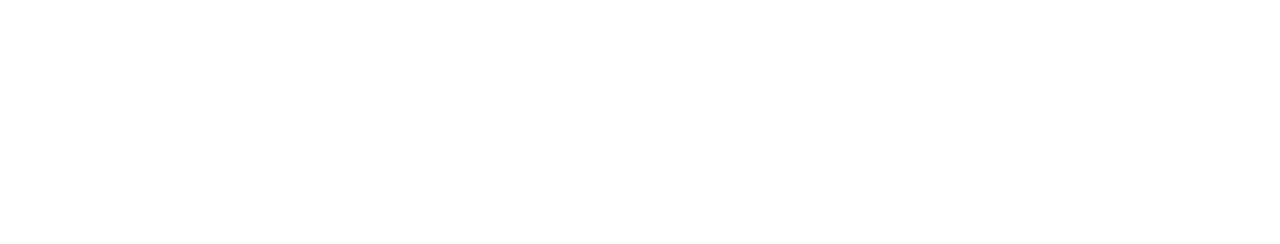
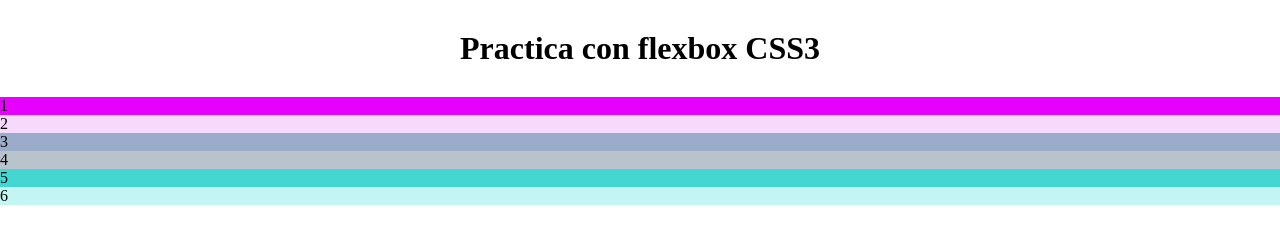
Before and after one commit to DeboraAlejandraGarciaCruz/maquetados_grid_template, a plain HTML site: page index.html in a window 1280 px wide. Drawn offline with Linux system fonts and the light colour scheme; files that its build step writes are made by us from their sources.

Commit message:
Update index.html

```diff
--- a/index.html
+++ b/index.html
@@ -7,5 +7,16 @@
     <link rel="stylesheet" href="css/estilo.css">
 </head>
 
+<body>
+    <h1> Practica con flexbox CSS3</h1>
+    <section  class="content-flex">
+        <article class="contenido"> 1 </article>
+        <article class="contenido"> 2 </article>
+        <article class="contenido"> 3 </article>
+        <article class="contenido"> 4 </article>
+        <article class="contenido"> 5 </article>
+        <article class="contenido"> 6 </article>
+    </section>
+</body>
 
 </html>
```
